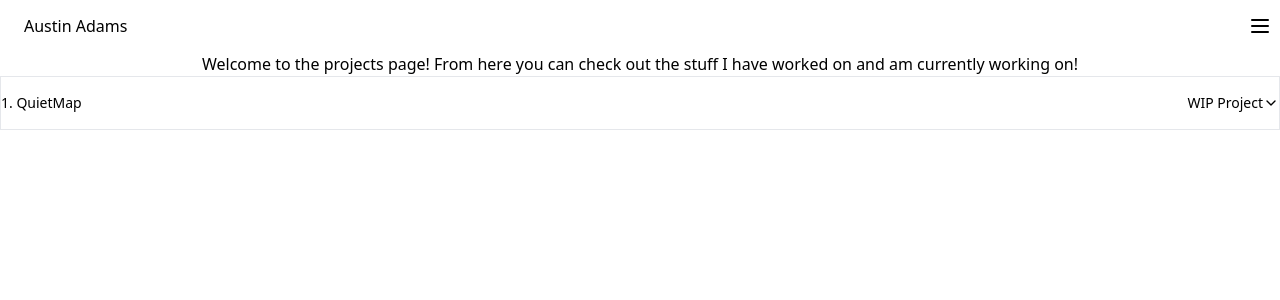
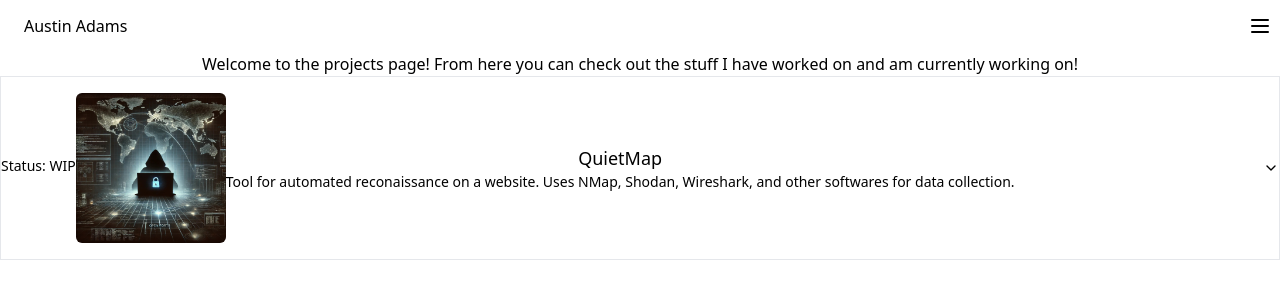
Before and after one commit to AustinSAdams/asa-website, a Next.js app in the folder site/: page /projects in a window 1280 px wide. Shown: the top 300 px of the page. Built offline with nearby package versions, Linux system fonts and the light colour scheme.

Commit message:
Projects Implementation

```diff
--- a/site/app/projects/page.jsx
+++ b/site/app/projects/page.jsx
@@ -8,12 +8,14 @@ import {
 } from "@/components/ui/accordion";
 import { Button } from "@/components/ui/button";
 import { Separator } from "@radix-ui/react-separator";
+import Image from "next/image";
 
 export default function Projects() {
   const router = useRouter();
   const projects = [
     {
       name: "QuietMap",
+      imageURL: "/images/projects-page/quietmap.jpg",
       wip: true,
       description:
         "Tool for automated reconaissance on a website. Uses NMap, Shodan, Wireshark, and other softwares for data collection.",
@@ -22,12 +24,12 @@ export default function Projects() {
     },
   ];
   return (
-        <div className="flex flex-col items-center m-2 w-full h-full">
+    <div className="flex flex-col items-center mt-1 w-full h-full">
       <p className="text-center text-xl mb-2">
-                Welcome to the projects page! From here you can check out the
-                stuff I have worked on and am currently working on!
+        Welcome to the projects page! From here you can check out the stuff I
+        have worked on and am currently working on!
       </p>
-            <div className="w-full max-w-[70%]">
+      <div className="w-full max-w-[90%]">
         <Accordion type="single" collapsible>
           {projects.map((project, index) => (
             <AccordionItem
@@ -36,16 +38,27 @@ export default function Projects() {
               value={index + 1}
             >
               <AccordionTrigger>
-                                <span className="flex flex-row w-full">
-                                    <p>
-                                        {index + 1}. {project.name}
+                <span className="flex flex-col sm:flex-row w-full items-center text-center">
+                  <p
+                    className={`sm:hidden mb-1 ${project.wip ? "text-red-500" : "text-green-500"}`}
+                  >
+                    Status: {project.wip ? "WIP" : "COMPLETE"}
                   </p>
+                  <Image
+                    src={project.imageURL}
+                    alt="QuietMap"
+                    width={150}
+                    height={150}
+                    className="self-center object-cover rounded-md w-56 h-56 my-2"
+                  />
+                  <div className="flex flex-col m-2">
+                    <p className="text-lg font-bold">{project.name}</p>
+                    <p className="text-sm font-light">{project.description}</p>
+                  </div>
                   <p
-                                        className={` ml-auto ${project.wip ? "text-red-500" : "text-green-500"}`}
+                    className={`hidden sm:flex ml-auto ${project.wip ? "text-red-500" : "text-green-500"}`}
                   >
-                                        {project.wip
-                                            ? "WIP Project"
-                                            : "Completed Project"}
+                    Status: {project.wip ? "WIP" : "COMPLETE"}
                   </p>
                 </span>
               </AccordionTrigger>
@@ -62,9 +75,7 @@ export default function Projects() {
                   </p>
                   <Button
                     className="mt-5"
-                                        onClick={() =>
-                                            router.push(project.href)
-                                        }
+                    onClick={() => router.push(project.href)}
                   >
                     Learn More
                   </Button>
--- a/site/middleware.js
+++ b/site/middleware.js
@@ -1,8 +1,9 @@
 import { NextResponse } from "next/server";
+
+const inDevelopmentRoutes = ["/contact", "/projects/QuietMap"];
 
 // This function can be marked `async` if using `await` inside
 export function middleware(request) {
-  const inDevelopmentRoutes = ["/contact", "/projects", "/projects/QuietMap"];
   if (inDevelopmentRoutes.includes(request.nextUrl.pathname)) {
     return NextResponse.redirect(new URL("/", request.url));
   }
@@ -11,5 +12,5 @@ export function middleware(request) {
 
 // See "Matching Paths" below to learn more
 export const config = {
-  matcher: ["/contact", "/projects", "/projects/QuietMap"],
+  matcher: inDevelopmentRoutes,
 };
```
Also changed, not shown: site/app/page.jsx (+16 -31 lines), site/public/images/projects-page/quietmap.jpg (added). Lines whose indentation alone changed are shown as unchanged.
